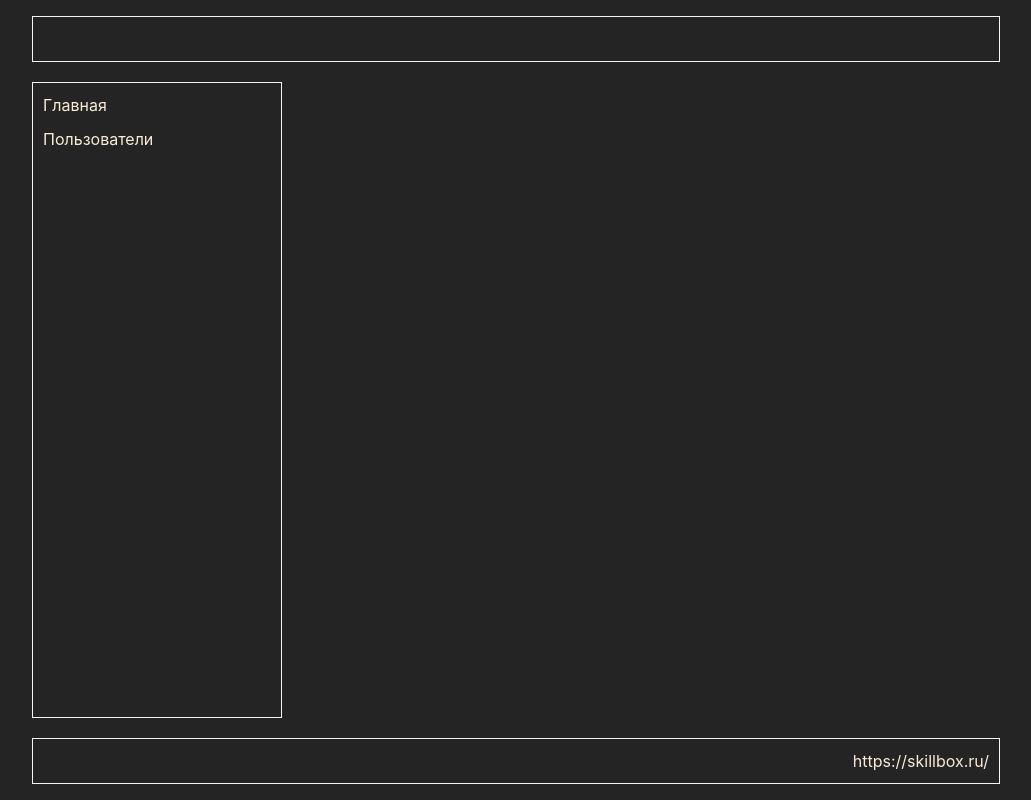
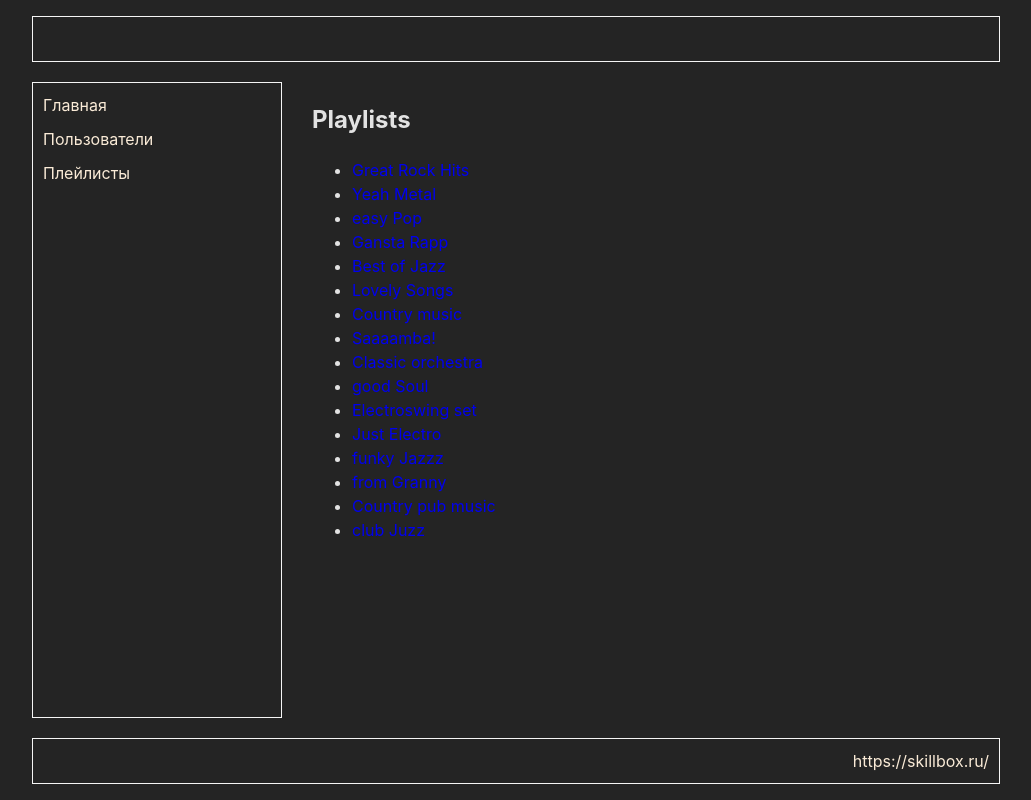
Before and after one commit to Regina-frontend30/react-projects, a React (Vite) app in the folder react-playlists-router/homework-starter/: page /playlists in a window 1280 px wide. Shown: the whole page, without its empty margins (124-1155 px from the left). Built offline with nearby package versions, Linux system fonts and the light colour scheme.

Commit message:
feat: add playlists page

```diff
--- a/react-playlists-router/homework-starter/src/App.tsx
+++ b/react-playlists-router/homework-starter/src/App.tsx
@@ -1,6 +1,7 @@
 import { BrowserRouter, Link, Route, Routes } from "react-router-dom";
 import "./app.css";
-import { MainPage, UserInfoPage, UsersPage } from "./pages";
+
+import { MainPage, UserInfoPage, UsersPage, PlaylistsPage } from "./pages";
 
 export function App() {
   return (
@@ -11,6 +12,7 @@ export function App() {
         <nav className="navMenu">
           <Link to={"/"}>Главная</Link>
           <Link to={"/users"}>Пользователи</Link>
+          <Link to={"/playlists"}>Плейлисты</Link>
         </nav>
 
         <main className="content">
@@ -18,6 +20,7 @@ export function App() {
             <Route path="/" element={<MainPage />} />
             <Route path="/users" element={<UsersPage />} />
             <Route path="/users/:userId" element={<UserInfoPage />} />
+            <Route path="/playlists" element={<PlaylistsPage />} />
           </Routes>
         </main>
       </div>
--- /dev/null
+++ b/react-playlists-router/homework-starter/src/pages/PlaylistsPage/PlaylistsPage.tsx
@@ -0,0 +1,25 @@
+import { Link } from "react-router-dom";
+import { PLAYLISTS } from "../../data/playlists";
+import { TPlaylist } from "../../data/interfaces";
+
+export function PlaylistsPage() {
+  const playlists = PLAYLISTS.filter(
+    (playlist: TPlaylist) => playlist.genre !== "Non Music"
+  );
+
+  return (
+    <div>
+      <h2>Playlists</h2>
+
+      <ul>
+        {playlists.map((playlist: TPlaylist) => (
+          <li key={playlist.id}>
+            <Link to={`/playlists/${playlist.id}`}>
+              {playlist.name}
+            </Link>
+          </li>
+        ))}
+      </ul>
+    </div>
+  );
+}
--- a/react-playlists-router/homework-starter/src/pages/index.ts
+++ b/react-playlists-router/homework-starter/src/pages/index.ts
@@ -1,3 +1,4 @@
 export { MainPage } from "./MainPage";
 export { UsersPage } from "./UsersPage";
 export { UserInfoPage } from "./UserInfoPage";
+export * from "./PlaylistsPage/PlaylistsPage";
```
Lines whose indentation alone changed are shown as unchanged.
